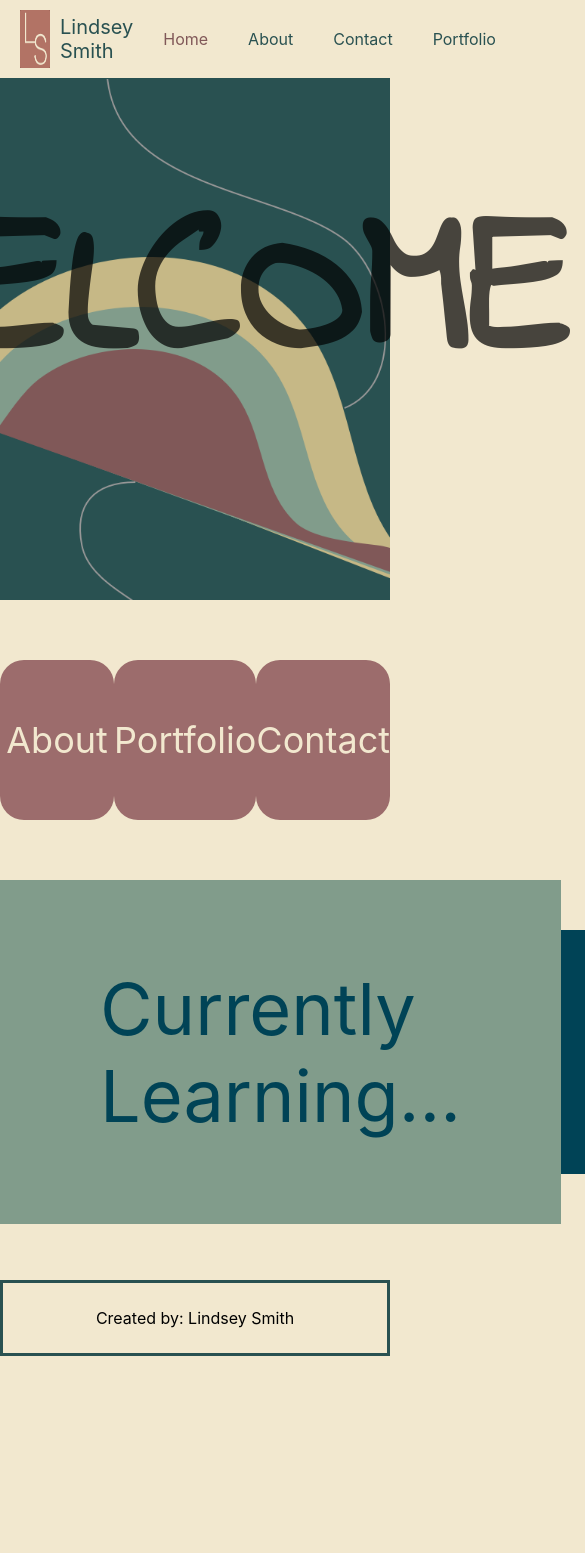
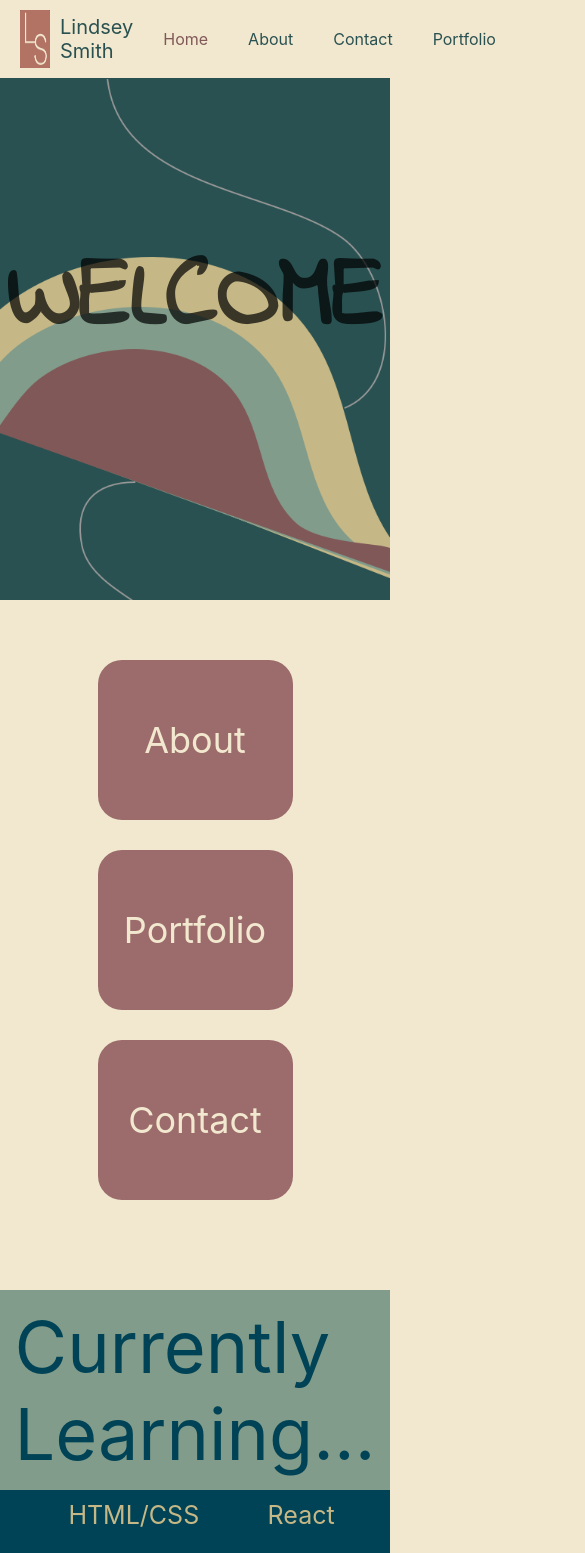
Before and after one commit to campbelllm/portfolio, a React (Create React App) app: page / in a window 390 px wide. Shown: the top 1553 px of the page, 585 px wide, since content can reach past the window. Before the commit the page ends 1356 px from the top, so only its background shows below. Built offline with nearby package versions, Linux system fonts and the light colour scheme.

Commit message:
media queries on home page done except nav

```diff
--- a/src/components/About/About.js
+++ b/src/components/About/About.js
@@ -7,6 +7,7 @@ import {
   AboutText,
   AboutMainComponent
 } from "./aboutStyledComponents";
+import FamilyImg from '../../Images/famPic.JPG'
 
 const About = () => {
   return (
--- a/src/components/About/aboutStyledComponents.js
+++ b/src/components/About/aboutStyledComponents.js
@@ -1,4 +1,5 @@
 import styled from "styled-components/macro";
+import picture from '../../Images/famPic.JPG'
 
 
 export const AboutMainComponent = styled.div`
@@ -26,7 +27,7 @@ export const AboutBody = styled.div`
 `;
 
 export const FamilyPic = styled.div`
-    background-image: url(/static/media/famPic.15ca867c.JPG);
+    background-image: url(${picture});
     width: 45%;
     background-repeat: no-repeat;
     background-size: contain;
--- a/src/components/Home/homeComponents/CurrentlyLearning/currentlyLearningStyledComponents.js
+++ b/src/components/Home/homeComponents/CurrentlyLearning/currentlyLearningStyledComponents.js
@@ -5,6 +5,11 @@ export const CurrentlyLearningContainer = styled.div`
     background-color: #F2E8CF;
     padding-bottom: 56px;
     height: 400px;
+    @media (max-width: 820px){
+     flex-direction: column;
+     margin-bottom: 56px;
+}
+
 `;
 
 export const CurrentlyBox = styled.div`
@@ -15,6 +20,10 @@ export const CurrentlyBox = styled.div`
     padding:100px;
     color: #004356;
     font-size: 72px;
+    @media (max-width: 820px){
+      height: 30%;
+
+}
 `;
 
 export const LearningItems = styled.div`
@@ -30,4 +39,7 @@ export const LearningItems = styled.div`
     & ul {
       list-style: none;
     }
+    @media (max-width: 820px){
+      margin-top: 0px;
+}
 `;
--- a/src/components/Home/homeComponents/Sqaures/squaresStyledComponents.js
+++ b/src/components/Home/homeComponents/Sqaures/squaresStyledComponents.js
@@ -6,6 +6,11 @@ export const SquareSection = styled.div`
   justify-content: space-around;
   background-color: #f2e8cf;
   padding: 60px 0;
+
+  @media (max-width: 600px){
+      flex-direction: column;
+      align-items: center;
+}
 `;
 
 export const SquareBody = styled.div`
@@ -16,6 +21,10 @@ export const SquareBody = styled.div`
   height: 160px;
   background-color: #9c6c6c;
   border-radius: 1.5rem;
+  @media (max-width: 600px){
+      margin-bottom: 30px;
+      width: 50%;
+}
 `;
 
 export const StyledLink = styled(Link)`
--- a/src/components/Home/homeComponents/Welcome/welcomeStyledComponents.js
+++ b/src/components/Home/homeComponents/Welcome/welcomeStyledComponents.js
@@ -36,15 +36,11 @@ export const WelcomeText = styled.div`
     }
   }
 
-  @media screen and (min-width: 760px){
-      .welcome-text{
-          font-size: 200px;
-      }
+ @media (max-width: 800px){
+
+          font-size: 100px;
+
   }
 
-  @media screen and (max-width: 759px){
-      .welcome-text{
-          font-size: 25vw;
-      }
-  };
+
 `;
--- a/src/components/Portfolio/Portfolio.js
+++ b/src/components/Portfolio/Portfolio.js
@@ -20,7 +20,7 @@ const Portfolio = () => {
       <SectionOne>
         <Card>
           <CardImg>
-          <img class="card-img-top" src={actorSearchImg} alt="Actor Search"/>
+          <img src={actorSearchImg} alt="Actor Search"/>
           </CardImg>
           <CardText>
             <a href="https://sean-marten.github.io/project-1/" target="_blank" rel="noreferrer noopener" class="card-text">Actor Search</a>
@@ -28,7 +28,7 @@ const Portfolio = () => {
         </Card>
         <Card>
           <CardImg>
-          <img class="card-img-top" src={weatherAppImg} alt="Weather App"/>
+          <img src={weatherAppImg} alt="Weather App"/>
           </CardImg>
           <CardText>
           <a href="https://campbelllm.github.io/weatherApp/index.html" target="_blank" rel="noreferrer noopener" class="card-text">Weather App</a>
@@ -36,7 +36,7 @@ const Portfolio = () => {
         </Card>
         <Card>
           <CardImg>
-          <img class="card-img-top" src={dayPlannerImg} alt="Day Planner"/>
+          <img src={dayPlannerImg} alt="Day Planner"/>
           </CardImg>
           <CardText>
           <a href="https://campbelllm.github.io/dayPlanner/Develop/" target="_blank" rel="noreferrer noopener" class="card-text">Day Planner</a>
@@ -46,7 +46,7 @@ const Portfolio = () => {
       <SectionTwo>
         <Card>
           <CardImg>
-          <img class="card-img-top" src={quizGameImg} alt="Quiz Game"/>
+          <img src={quizGameImg} alt="Quiz Game"/>
           </CardImg>
           <CardText>
           <a href="https://campbelllm.github.io/quizGame/" target="_blank" rel="noreferrer noopener" class="card-text">Quiz Game</a>
@@ -54,7 +54,7 @@ const Portfolio = () => {
         </Card>
         <Card>
           <CardImg>
-          <img class="card-img-top" src={nytSearchImg} alt="NYT Search"/>
+          <img src={nytSearchImg} alt="NYT Search"/>
           </CardImg>
           <CardText>
           <a href="https://campbelllm.github.io/NYT-search/NYTSearch/" target="_blank" rel="noreferrer noopener" class="card-text">NYT Search</a>
@@ -62,7 +62,7 @@ const Portfolio = () => {
         </Card>
         <Card>
           <CardImg>
-          <img class="card-img-top" src={passwordGeneratorImg} alt="Password Generator"/>
+          <img src={passwordGeneratorImg} alt="Password Generator"/>
           </CardImg>
           <CardText>
           <a href="https://campbelllm.github.io/passwordGenerator/Develop/index.html" target="_blank" rel="noreferrer noopener" class="card-text">Password Gen.</a>
```
